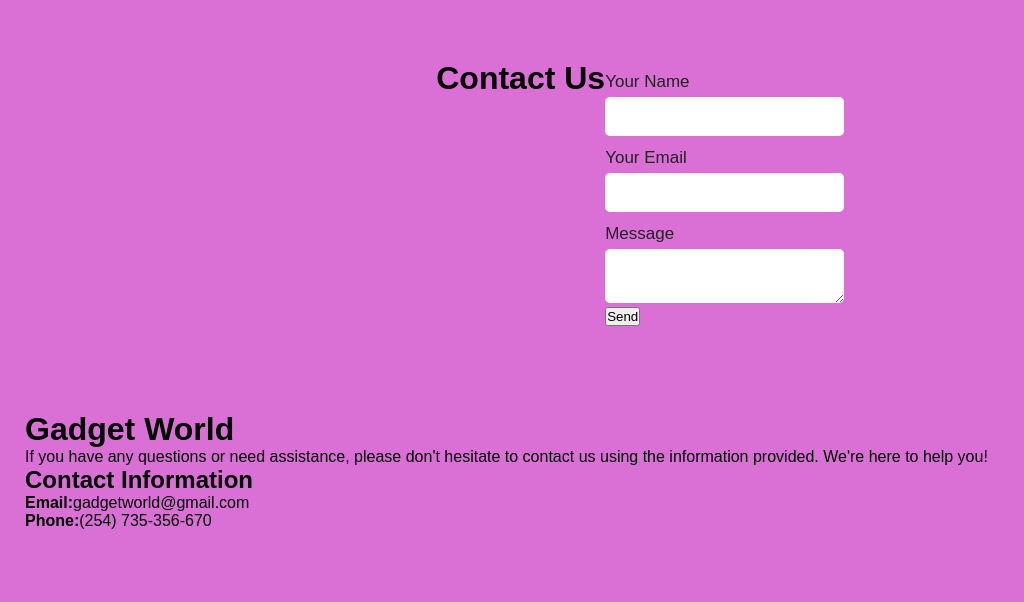
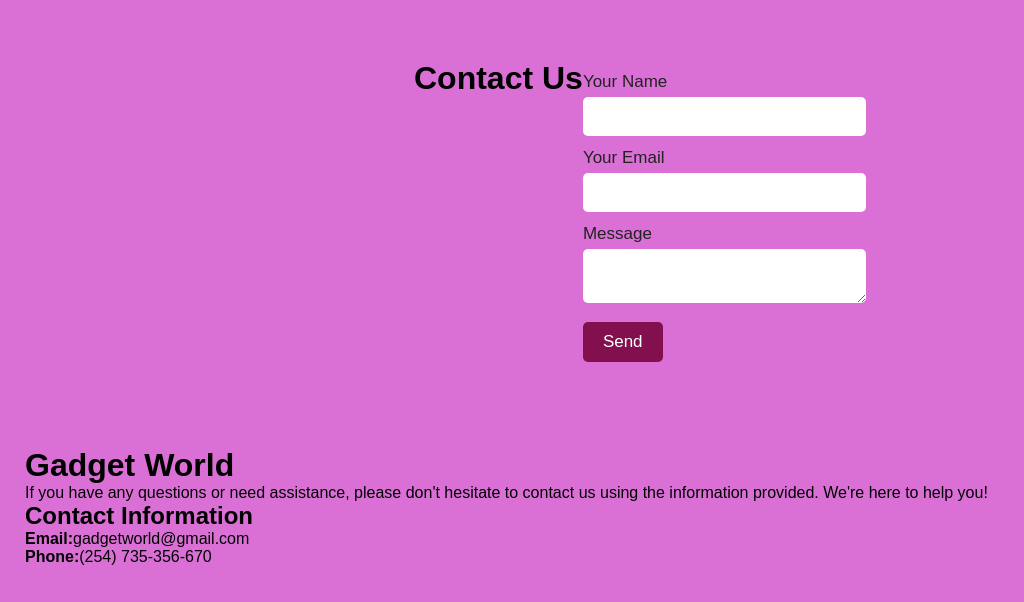
Before and after one commit to 147203/Elsiie, a PHP site: page /contacts.html in a window 1280 px wide. Shown: the top 602 px of the page, without its empty margins (0-1024 px from the left). Run offline with PHP 8.4, Linux system fonts and the light colour scheme.

Commit message:
button styling

```diff
--- a/contact.css
+++ b/contact.css
@@ -31,3 +31,13 @@ input, textarea{
     border: none;
     outline: none;
 }
+button{
+    font-size: 17px;
+    background-color: #82104f;
+    color: #fff;
+    border: none;
+    border-radius: 5px;
+    padding: 10px 20px;
+    cursor: pointer;
+    margin-top: 15px;
+}
```
